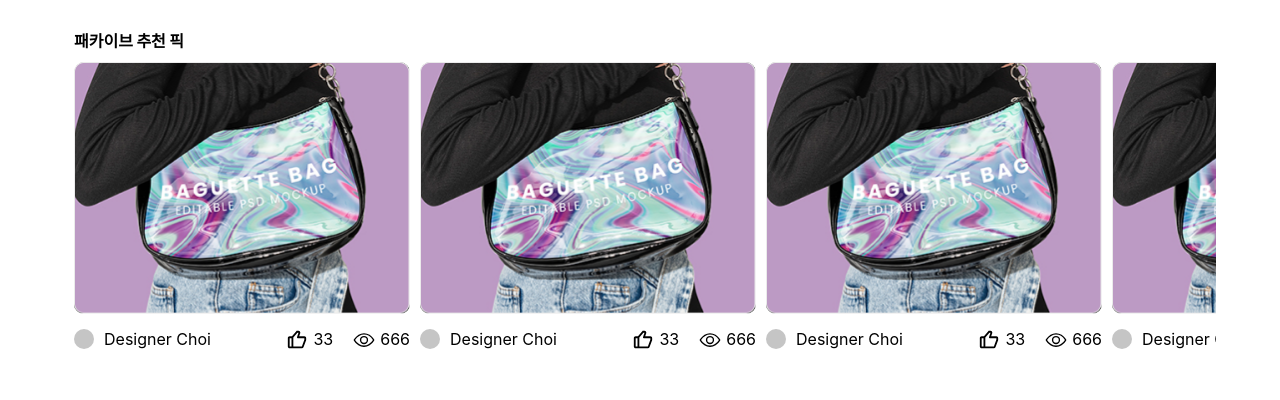
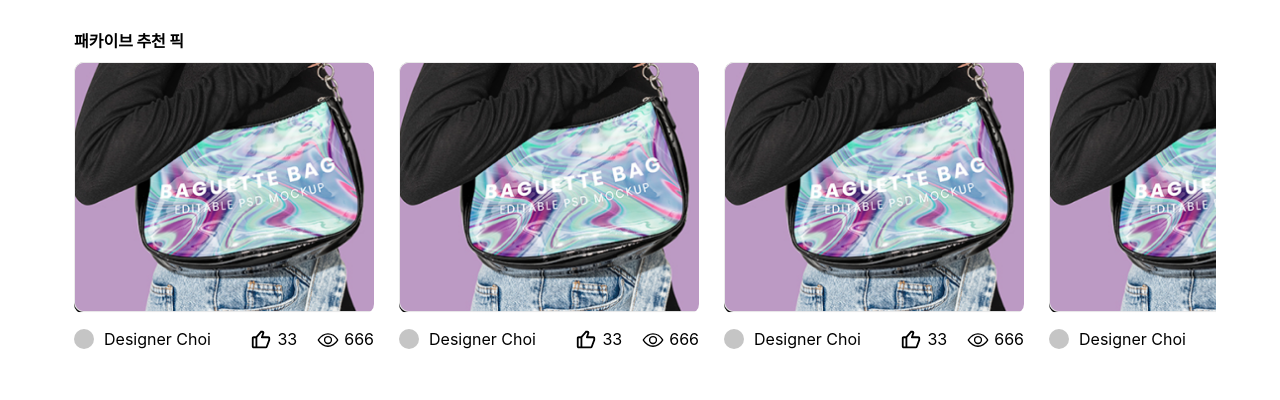
Before and after one commit to Fachive/Fachive_Project_Front, a React (Create React App) app: page / in a window 1280 px wide. Shown: the part 552-952 px from the top of the page. Built offline with nearby package versions, Linux system fonts and the light colour scheme.

Commit message:
design: 홈화면 및 카드 width 변경

```diff
--- a/src/components/PashionCard.tsx
+++ b/src/components/PashionCard.tsx
@@ -33,7 +33,8 @@ const Card = styled.div`
 	margin-left: 10px;
 	border-radius: 10px;
 	overflow: hidden;
-	min-width: 336px;
+	width: 25%;
+	min-width: 300px;
 `;
 const Designer = styled.span`
 	margin-left: 10px;
@@ -52,7 +53,6 @@ const CardInfoBox = styled.div`
 `;
 const CardIMG = styled.div`
 	height: 252px;
-	width: 336px;
 	background-image: url(${IMG});
 	background-size: cover;
 	border-radius: 10px;
--- a/src/pages/Home.tsx
+++ b/src/pages/Home.tsx
@@ -63,9 +63,11 @@ const Container = styled.div`
 	flex-direction: column;
 `;
 const FachiveRecommend = styled.div`
+	width: 100%;
 	display: flex;
 	overflow-x: hidden;
 	overflow-y: hidden;
+	gap: 15px;
 `;
 const SlideImg = styled.img`
 	max-width: 100%;
```
